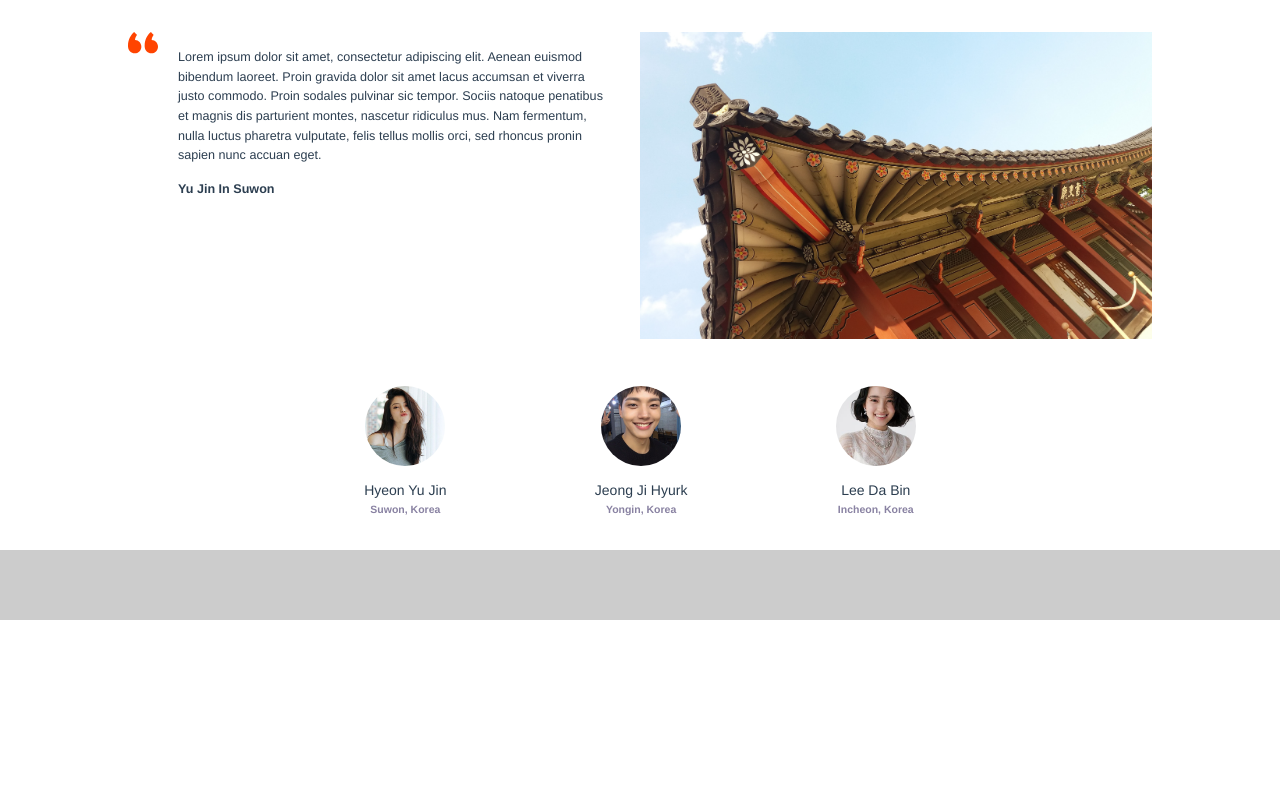
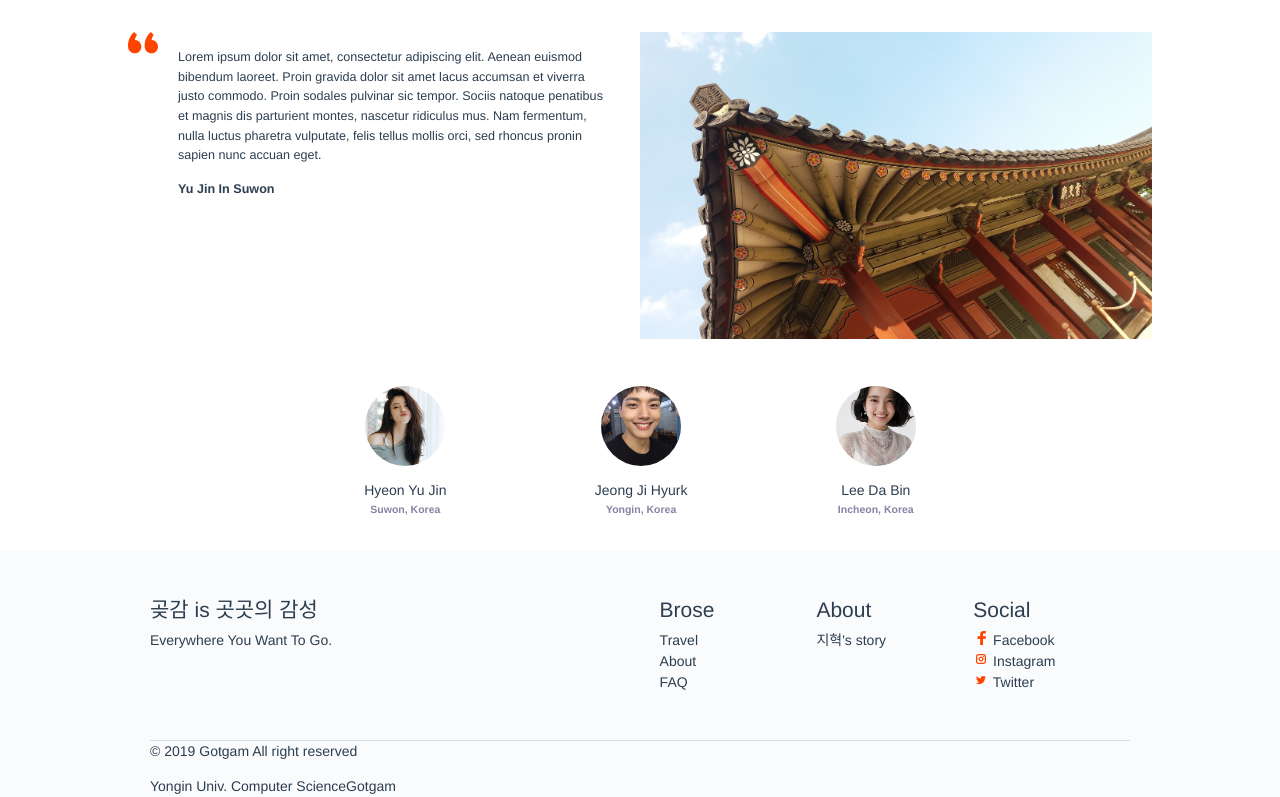
Before and after one commit to Jungjihyuk/gotgam, a Vue app: page / in a window 1280 px wide. Shown: the part 1849-2646 px from the top of the page. Before the commit the page ends 2469 px from the top, so only its background shows below. Built offline with nearby package versions, Linux system fonts and the light colour scheme.

Commit message:
Add Footer

```diff
--- a/src/components/footer.vue
+++ b/src/components/footer.vue
@@ -1,5 +1,63 @@
 <template>
-  <div class="footer"></div>
+  <div class="footer">
+    <div class="footer_inner_wrap">
+      <div class="footer_wrap_menu">
+        <div class="footer_wrap_menu_intro">
+          <h4>곶감 is 곳곳의 감성</h4>
+          <p>Everywhere You Want To Go.</p>
+        </div>
+        <div class="footer_wrap_menu_browse">
+          <h4>Brose</h4>
+          <a>Travel</a>
+          <a>About</a>
+          <a>FAQ</a>
+        </div>
+        <div class="footer_wrap_menu_about">
+          <h4>About</h4>
+          <a>지혁's story</a>
+        </div>
+        <div class="footer_wrap_menu_social">
+          <h4>Social</h4>
+          <a class="sc_icon_wrap">
+            <div class="sc_icon">
+              <svg data-v-d79dd928="" data-v-4a138f5e="" xmlns="http://www.w3.org/2000/svg" width="100%" height="100%" viewBox="0 0 8 16">
+                <path data-v-d79dd928="" data-v-4a138f5e="" fill="#ff4401" d="M3.02293,16 L3,9 L0,9 L0,6 L3,6 L3,4 C3,1.3008 4.67151,0 7.07938,0 C8.23277,0 9.22406,0.08587 9.51294,0.12425 L9.51294,2.94507 L7.84296,2.94583 C6.53343,2.94583 6.27987,3.5681 6.27987,4.48124 L6.27987,6 L10,6 L9,9 L6.27986,9 L6.27986,16 L3.02293,16 Z"></path>
+              </svg>
+            </div>
+            Facebook
+          </a>
+          <a class="sc_icon_wrap">
+            <div class="sc_icon">
+              <svg data-v-d79dd928="" data-v-4a138f5e="" xmlns="http://www.w3.org/2000/svg" width="100%" height="100%" viewBox="0 0 16 16">
+                <g data-v-d79dd928="" data-v-4a138f5e="" fill="#ff4401">
+                  <circle data-v-d79dd928="" data-v-4a138f5e="" cx="12.145" cy="3.892" r="1"></circle>
+                  <path data-v-d79dd928="" data-v-4a138f5e="" d="M8,12 C5.794,12 4,10.206 4,8 C4,5.794 5.794,4 8,4 C10.206,4 12,5.794 12,8 C12,10.206 10.206,12 8,12 Z M8,6 C6.897,6 6,6.897 6,8 C6,9.103 6.897,10 8,10 C9.103,10 10,9.103 10,8 C10,6.897 9.103,6 8,6 Z"></path>
+                  <path data-v-d79dd928="" data-v-4a138f5e="" d="M12,16 L4,16 C1.944,16 0,14.056 0,12 L0,4 C0,1.944 1.944,0 4,0 L12,0 C14.056,0 16,1.944 16,4 L16,12 C16,14.056 14.056,16 12,16 Z M4,2 C3.065,2 2,3.065 2,4 L2,12 C2,12.953 3.047,14 4,14 L12,14 C12.935,14 14,12.935 14,12 L14,4 C14,3.065 12.935,2 12,2 L4,2 Z"></path>
+                </g>
+              </svg>
+            </div>
+            Instagram
+          </a>
+          <a class="sc_icon_wrap">
+            <div class="sc_icon">
+              <svg data-v-d79dd928="" data-v-4a138f5e="" xmlns="http://www.w3.org/2000/svg" width="100%" height="100%" viewBox="0 0 16 14">
+                <path data-v-d79dd928="" data-v-4a138f5e="" fill="#ff4401" d="M16,2 C15.4,2.3 14.8,2.4 14.1,2.5 C14.8,2.1 15.3,1.5 15.5,0.7 C14.9,1.1 14.2,1.3 13.4,1.5 C12.8,0.9 11.9,0.5 11,0.5 C9.3,0.5 7.8,2 7.8,3.8 C7.8,4.1 7.8,4.3 7.9,4.5 C5.2,4.4 2.7,3.1 1.1,1.1 C0.8,1.6 0.7,2.1 0.7,2.8 C0.7,3.9 1.3,4.9 2.2,5.5 C1.7,5.5 1.2,5.3 0.7,5.1 C0.7,5.1 0.7,5.1 0.7,5.1 C0.7,6.7 1.8,8 3.3,8.3 C3,8.4 2.7,8.4 2.4,8.4 C2.2,8.4 2,8.4 1.8,8.3 C2.2,9.6 3.4,10.6 4.9,10.6 C3.8,11.5 2.4,12 0.8,12 C0.5,12 0.3,12 0,12 C1.5,12.9 3.2,13.5 5,13.5 C11,13.5 14.3,8.5 14.3,4.2 C14.3,4.1 14.3,3.9 14.3,3.8 C15,3.3 15.6,2.7 16,2 Z"></path>
+              </svg>
+            </div>
+            Twitter
+          </a>
+        </div>
+      </div>
+
+      <div class="footer_wrap_sub">
+        <p>&copy; 2019 Gotgam All right reserved</p>
+        <div>
+          <a>Yongin Univ. Computer Science</a>
+          <a>Gotgam</a>
+        </div>
+      </div>
+    </div>
+  </div>
 </template>
 
 <script>
@@ -10,10 +68,67 @@ export default {
 
 <style>
 .footer {
-    position:absolute;
-    /* bottom:0; */
-    width:100%;
-    height:70px;
-    background:#ccc;
+    position: absolute;
+    /* bottom: 0; */
+    width: 100%;
+    background: #FAFBFC;
+    display: flex;
+    justify-content: center;
+    box-sizing: border-box;
+}
+
+.footer_inner_wrap {
+  margin: 0 auto;
+  max-width: 1024px;
+  min-width: 980px;
+  width: 60%;
+}
+
+.footer_wrap_menu {
+  padding: 3.4rem 0;
+  display: flex;
+  justify-content: center;
+  box-sizing: border-box;
+  width: 100%;
+}
+
+.footer_wrap_menu a {
+  width: 100%;
+  display: inline-block;
+}
+
+.footer_wrap_menu_intro {
+  justify-content: flex-start;
+  flex-direction: column;
+  flex: 1;
+  padding-right: 2.2rem;
+}
+
+.footer_wrap_menu_browse, .footer_wrap_menu_about, .footer_wrap_menu_social {
+  justify-content: flex-start;
+  flex-direction: column;
+  width: 16%;
+}
+
+.sc_icon_wrap {
+  display: inline-flex;
+  width: 100%;
+}
+
+.sc_icon {
+  display: inline-flex;
+  width: 10px;
+  height: 14px;
+  margin: 0 3px;
+}
+
+.sc_icon svg {
+  width: 100%;
+  display: inline-block;
+}
+
+.footer_wrap_sub {
+  justify-content: space-between;
+  border-top: 1px solid #ddd;
 }
 </style>
--- a/src/components/homeHeader.vue
+++ b/src/components/homeHeader.vue
@@ -306,5 +306,6 @@ export default {
   font-size: .65rem;
   color: #353745;
   letter-spacing: .008rem;
+  margin-bottom: 0;
 }
 </style>
```
